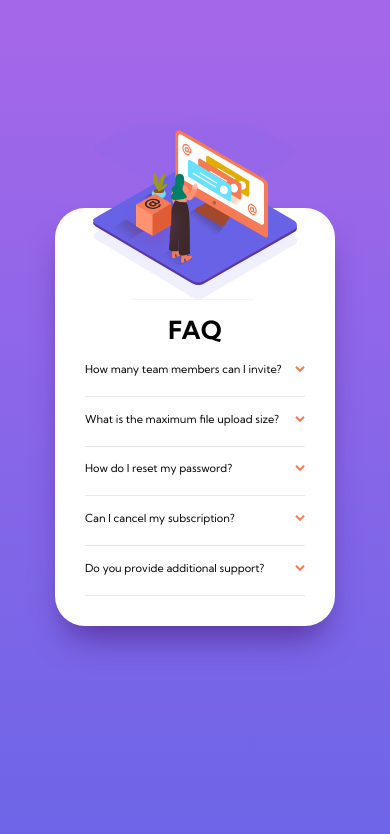
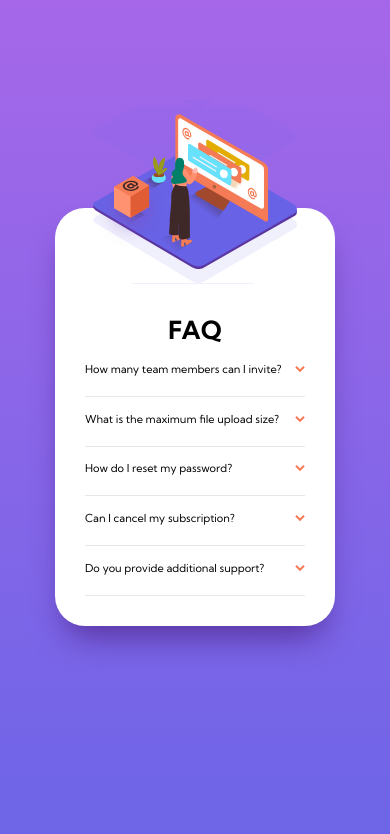
Before and after one commit to nirglus/faq-accordion-card-main, a plain HTML site: page index.html in a window 390 px wide. Shown: the part 132-966 px from the top of the page. Drawn offline with Linux system fonts and the light colour scheme.

Commit message:
adjust positions

```diff
--- a/css/style.css
+++ b/css/style.css
@@ -123,13 +123,14 @@ body{
         width: 204px;
         height: 184px;
         right: 0;
+        bottom: 16px;
         background-position: 0px 7px;
         background-image: url(../images/bg-pattern-mobile.svg);
         background-size: contain;
     }
     .box-img{
         width: 75px;
-        right: 106px;
-        bottom: 34px;
+        right: 128px;
+        bottom: 52px;
     }
 }
```
